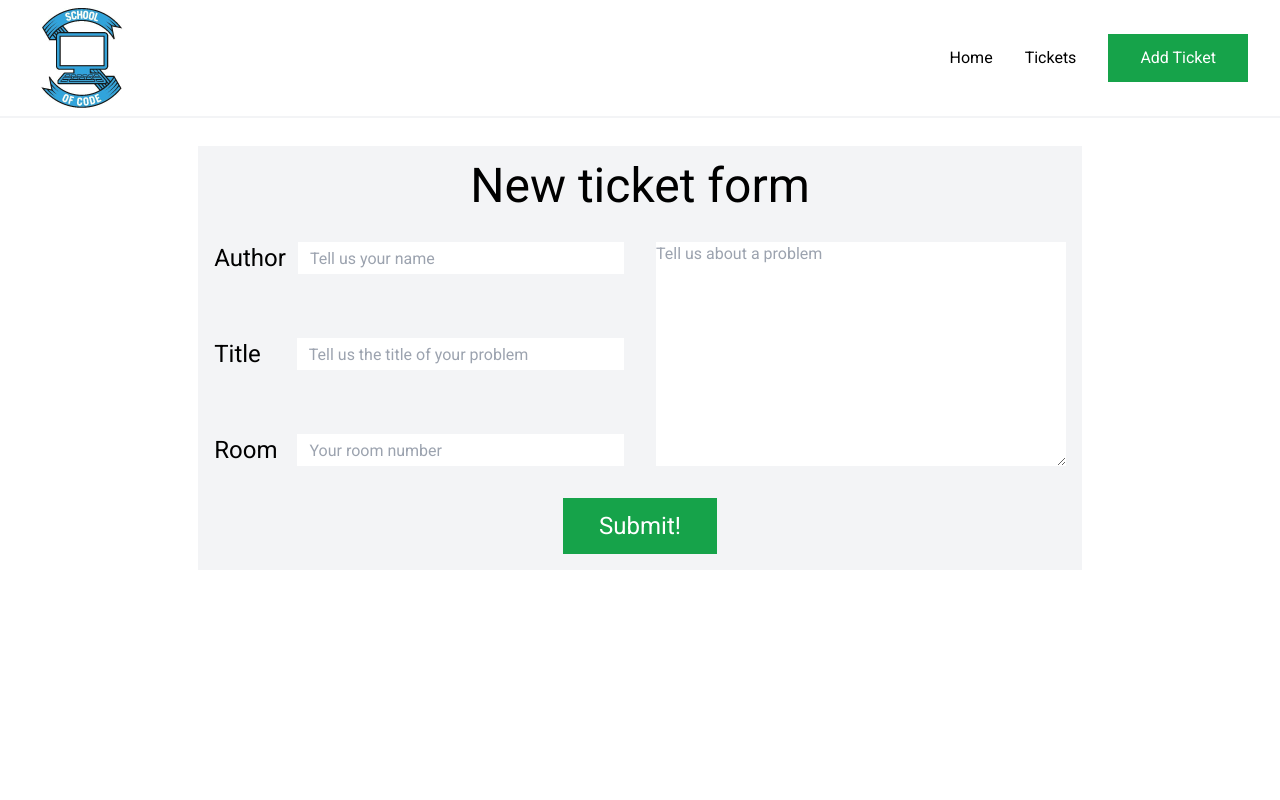
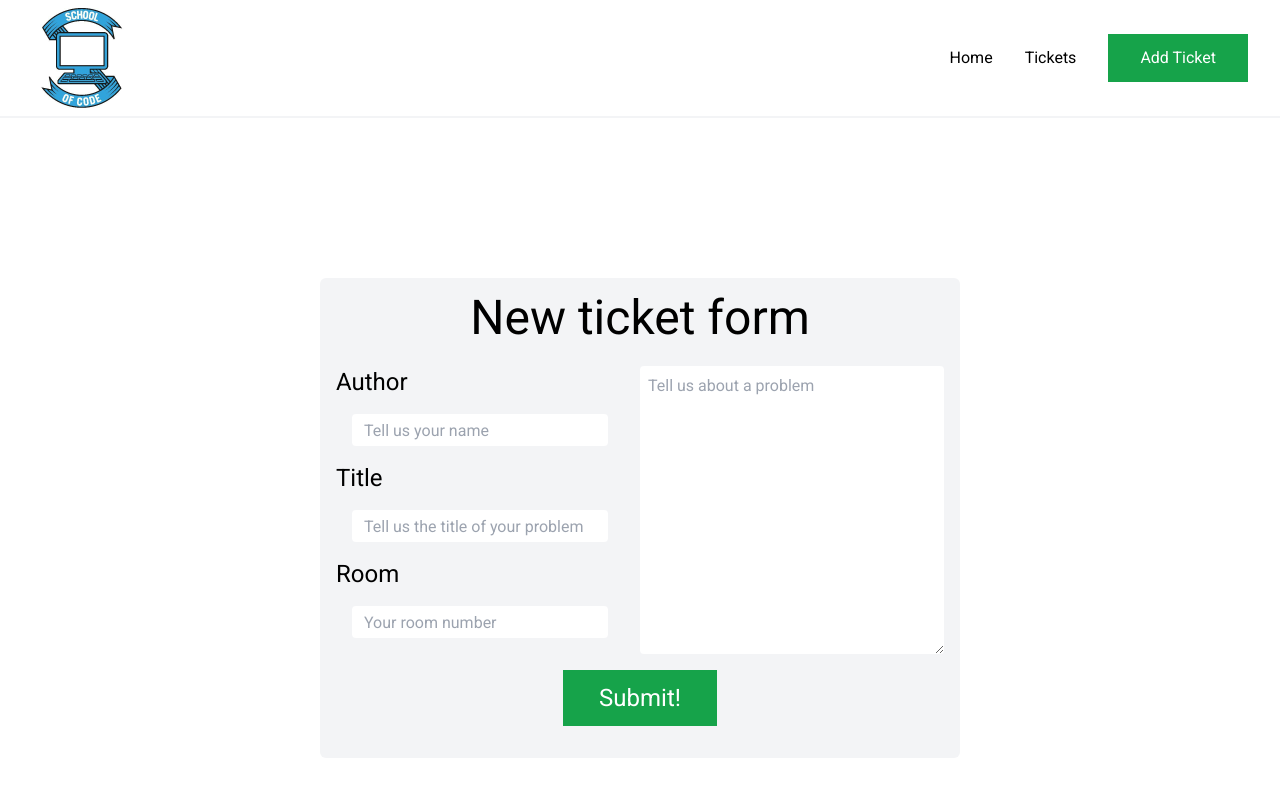
Before and after one commit to MartiZu/Help-dev-app, a Next.js app: page /addTicket in a window 1280 px wide. Shown: the top 800 px of the page. Built offline with nearby package versions, Linux system fonts and the light colour scheme.

Commit message:
new styling updates

```diff
--- a/app/addTicket/AddTicketForm.jsx
+++ b/app/addTicket/AddTicketForm.jsx
@@ -1,5 +1,5 @@
 "use client";
-const url = "https://help-dev-data.onrender.com/"
+const url = "https://help-dev-data.onrender.com/";
 import { useState } from "react";
 import { useRouter } from "next/navigation";
 
@@ -39,18 +39,18 @@ export default function AddTicketForm() {
 
   return (
     <form
-      className="flex flex-row justify-center items-center mb-80"
+      className="flex flex-col justify-center items-center lg:w-1/2"
       onSubmit={submitForm}
     >
-      {/* <div></div> */}
-      <div className="boarder-radius:0.5rem bg-gray-100 w-full max-w-4xl h-full text-2xl">
-        <h1 className="text-center m-4 px-64 text-5xl">New ticket form</h1>
-        <div className="flex flex-row w-full">
-          <div className="left m-4 w-1/2 flex flex-col place-content-between h-56">
-            <label className="flex flex-row items-center gap-3">
-              <p>Author</p>
+      <div className="bg-gray-100 w-full max-w-4xl p-4 text-2xl rounded-md">
+        <h1 className="text-center mb-6 text-5xl">New ticket form</h1>
+        <div className="flex flex-col lg:flex-row">
+          <div className="lg:w-1/2 flex flex-col justify-center lg:pr-4 mb-4 lg:mb-0">
+            <label className="mb-4 flex flex-col lg:flex-row items-center lg:items-start gap-3">
+              Author
+            </label>
               <input
-                className="w-full text-base h-8 px-3"
+                className="text-base h-8 px-3 rounded mb-4 mx-4"
                 type="text"
                 required
                 placeholder="Tell us your name"
@@ -58,11 +58,11 @@ export default function AddTicketForm() {
                 value={author}
                 onChange={(e) => setAuthor(e.target.value)}
               />
+            <label className="mb-4 flex flex-col lg:flex-row items-center lg:items-start gap-3">
+              Title
             </label>
-            <label className="flex flex-row items-center gap-9">
-              <p className="">Title</p>
               <input
-                className="w-full text-base h-8 px-3"
+                className="text-base h-8 px-3 rounded mb-4 mx-4"
                 type="text"
                 required
                 placeholder="Tell us the title of your problem"
@@ -70,11 +70,11 @@ export default function AddTicketForm() {
                 value={title}
                 onChange={(e) => setTitle(e.target.value)}
               />
+            <label className="mb-4 flex flex-col lg:flex-row items-center lg:items-start gap-3">
+              Room
             </label>
-            <label className="flex flex-row items-center gap-5">
-              <p>Room</p>
               <input
-                className="w-full text-base h-8 px-3"
+                className="text-base h-8 px-3 rounded mb-4 mx-4"
                 type="text"
                 required
                 placeholder="Your room number"
@@ -82,12 +82,10 @@ export default function AddTicketForm() {
                 value={room}
                 onChange={(e) => setRoom(e.target.value)}
               />
-            </label>
           </div>
-          <div className="right w-1/2 m-4">
-            {/* <p>Description</p> */}
+          <div className="lg:w-1/2">
             <textarea
-              className="h-full w-full text-base"
+              className="w-full h-40 lg:h-full text-base rounded p-2"
               required
               placeholder="Tell us about a problem"
               name="description"
@@ -96,7 +94,7 @@ export default function AddTicketForm() {
             />
           </div>
         </div>
-        <div className="flex flex-row justify-center mt-4">
+        <div className="flex justify-center mt-4">
           <button
             type="submit"
             className="bg-green-600 text-white mb-4 py-3 px-9"
--- a/app/globals.css
+++ b/app/globals.css
@@ -11,9 +11,22 @@
   #pixel-img {
     width: 40%;
   }
-  #title h2{
+  #title h2 {
     font-size: larger;
     font-weight: bold;
+  }
+  #tickets-form,
+  #form-fields {
+    display: flex;
+    flex-direction: column;
+    width: 90%;
+    justify-items: center;
+    align-items: center;
+  }
+  #form-title {
+    width: 90%;
+    font-size: larger;
+    padding: 0;
   }
 }
 
@@ -22,6 +35,19 @@
   #hero-section {
     margin: auto;
     max-width: 90%;
+  }
+  #tickets-form,
+  #form-fields {
+    display: flex;
+    flex-direction: column;
+    width: 90%;
+    justify-items: center;
+    align-items: center;
+  }
+  #form-title {
+    width: 90%;
+    font-size: larger;
+    padding: 0;
   }
 }
 
@@ -46,4 +72,5 @@
     margin: auto;
     max-width: 90%;
   }
+
 }
```
